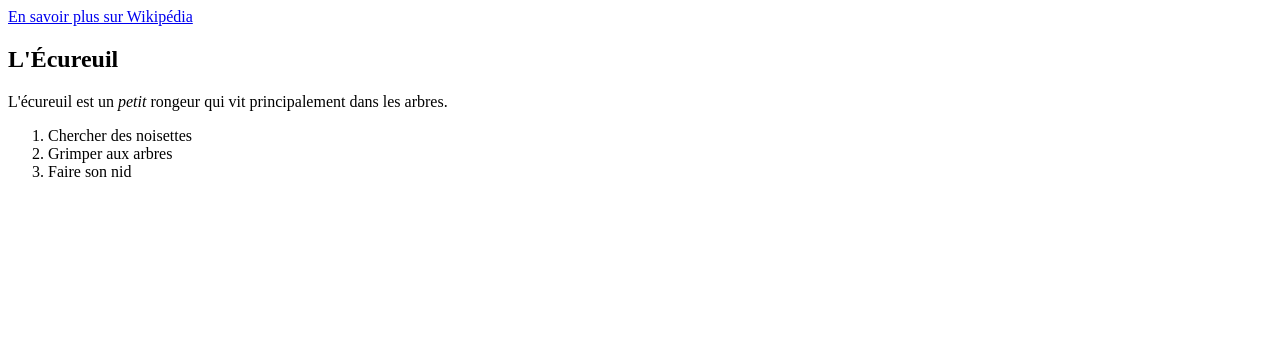
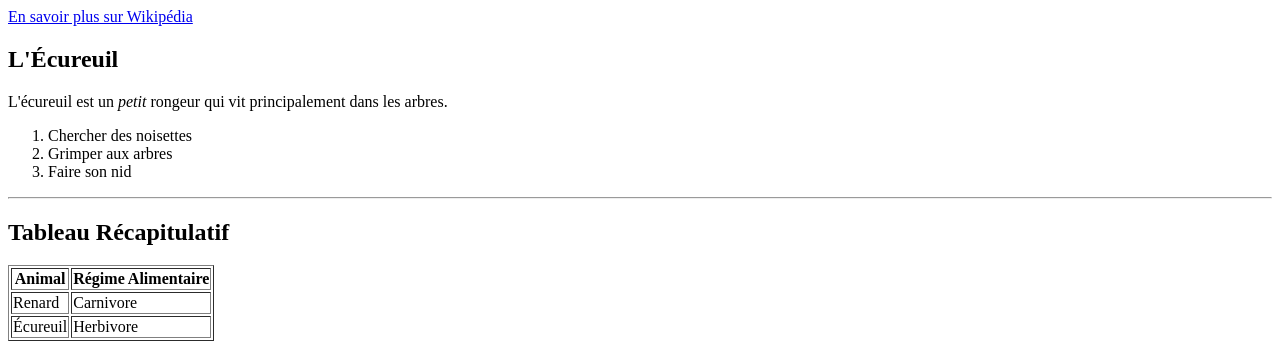
Before and after one commit to alegorix/LBA, a plain HTML site: page animaux.html in a window 1280 px wide. Shown: the part 478-827 px from the top of the page. Before the commit the page ends 800 px from the top, so only its background shows below. Drawn offline with Linux system fonts and the light colour scheme.

Commit message:
Update animaux.html

```diff
--- a/animaux.html
+++ b/animaux.html
@@ -31,5 +31,21 @@
         <li>Grimper aux arbres</li>
         <li>Faire son nid</li>
     </ol>
+    <hr>
+    <h2>Tableau Récapitulatif</h2>
+    <table border="1">
+        <tr>
+            <th>Animal</th>
+            <th>Régime Alimentaire</th>
+        </tr>
+        <tr>
+            <td>Renard</td>
+            <td>Carnivore</td>
+        </tr>
+        <tr>
+            <td>Écureuil</td>
+            <td>Herbivore</td>
+        </tr>
+    </table>
 </body>
 </html>
```
